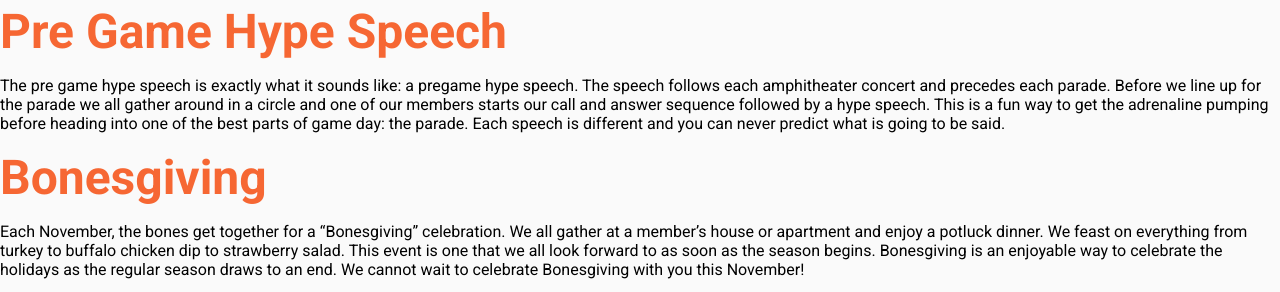
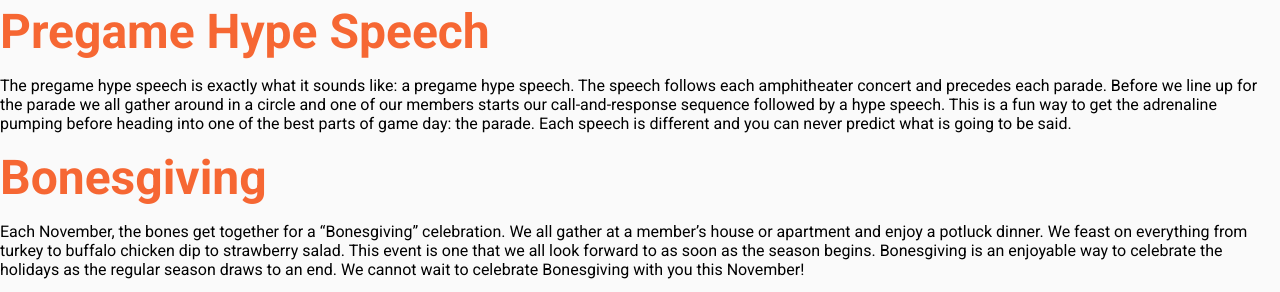
Before and after one commit to thurlbu/tigerbandwebpage, a PHP site: page /sections/trombones/index.php in a window 1280 px wide. Shown: the part 3147-3439 px from the top of the page. Run offline with PHP 8.4, Linux system fonts and the light colour scheme.

Commit message:
Trombone page - "pregame"; de-capitalization of instrument names & such

```diff
--- a/app/sections/alto-saxes/index.php
+++ b/app/sections/alto-saxes/index.php
@@ -49,7 +49,7 @@
     </div>
 
     <div class="section-quote alto">
-      <p>The Alto Saxophone section cultivates a jovial culture unmatched by any other section in Tiger Band. ‘Less Dancing, more dressing!’ Mr. Hurlburt, our assistant band director, said this to our section during a rehearsal.</p>
+      <p>The alto saxophone section cultivates a jovial culture unmatched by any other section in Tiger Band. ‘Less dancing, more dressing!’ Mr. Hurlburt, our assistant band director, said this to our section during a rehearsal.</p>
       <p>&mdash; Grant &amp; Sam </p>
     </div>
   </div>
--- a/app/sections/clarinets/index.php
+++ b/app/sections/clarinets/index.php
@@ -90,7 +90,7 @@
       <div class="tradition-tile">
         <div class="tradition-text">
           <h4>Purple Shorts &amp; Tiger Tails</h4>
-          <p>Game Day is fun for all of Tiger Band, and the Clarinet Section is no exception. On game days we all wear purple short shorts for the morning rehearsal, and we also have Tiger Tails that we hang from the bells of our clarinets. Both these traditions are fun ways to show our hype for Game Days!</p>
+          <p>Game Day is fun for all of Tiger Band, and the clarinet section is no exception. On game days we all wear purple short shorts for the morning rehearsal, and we also have Tiger Tails that we hang from the bells of our clarinets. Both these traditions are fun ways to show our hype for Game Days!</p>
         </div>
       </div>
     </div>
@@ -99,8 +99,8 @@
       <div class="tradition-tile">
         <div class="tradition-text">
           <h4>Breezeway Tunnel</h4>
-          <p>After Tiger Band gets into uniform, we stand in the Breezeway by the Brooks Center before we leave for pregame performance. When we are in the Breezeway, the Clarinet section makes a tunnel and we encourage anyone walking through the area to run past us and we’ll cheer as they go. Tiger Band exists to get Clemson fans excited for games, and little things like this get us excited too. </p>
-          <p>The Clarinet section also has a Pep Talk in the Breezeway that is given by Grayson to hype us up for the game. The whole point is to get everyone in the section pumped up before performing for all of the fans at the football games.</p>
+          <p>After Tiger Band gets into uniform, we stand in the Breezeway by the Brooks Center before we leave for pregame performance. When we are in the Breezeway, the clarinet section makes a tunnel and we encourage anyone walking through the area to run past us and we’ll cheer as they go. Tiger Band exists to get Clemson fans excited for games, and little things like this get us excited too. </p>
+          <p>The clarinet section also has a Pep Talk in the Breezeway that is given by Grayson to hype us up for the game. The whole point is to get everyone in the section pumped up before performing for all of the fans at the football games.</p>
         </div>
       </div>
       <div class="tradition-tile image">
--- a/app/sections/color-guard/index.php
+++ b/app/sections/color-guard/index.php
@@ -79,7 +79,7 @@
   </div>
 
   <div class="heading section-pages">
-      <h4>Cool Aspects</h4>
+      <h4>Our Section</h4>
   </div>
 
   <div class="media-container">
@@ -95,7 +95,7 @@
       </div>
       <div class="tradition-tile">
         <div class="tradition-text">
-          <h4>Why join Tiger Guard?</h4>
+          <h4>Why Join Tiger Guard?</h4>
           <p>Tiger Guard is not only an opportunity to physically express your talent, but to also express your personality with some of the greatest people, all while cheering on your Clemson Tigers! Tiger Guard takes hard work and dedication, but it is also the most fun and memorable college experience that you will have!</p>
         </div>
       </div>
@@ -119,7 +119,7 @@
       </div>
       <div class="tradition-tile">
         <div class="tradition-text">
-          <h4>How to join!</h4>
+          <h4>How to Join!</h4>
           <p>To join Tiger Guard, follow the link below. All you have to do is watch an instructional video that takes you through the audition process. There are no fees! The deadline for submitting your completed application is July 22! We hope to be spinning with you soon!</p>
           <a href="guard/" class="richLink">Join Tiger Guard</a>
         </div>
--- a/app/sections/mellophones/index.php
+++ b/app/sections/mellophones/index.php
@@ -49,7 +49,7 @@
     </div>
 
     <div class="section-quote">
-      <p>The only thing missing from the Mellophone family is YOU!</p>
+      <p>The only thing missing from the mellophone family is YOU!</p>
       <p>&mdash; Chris &amp; Raz</p>
     </div>
   </div>
--- a/app/sections/tenor-saxes/index.php
+++ b/app/sections/tenor-saxes/index.php
@@ -49,7 +49,7 @@
     </div>
 
     <div class="section-quote tenors">
-      <p>Unity in our diversity. Bring your talents to the Tenor Sax section!</p>
+      <p>Unity in our diversity. Bring your talents to the tenor sax section!</p>
       <p>&mdash; Devin Lane</p>
     </div>
   </div>
--- a/app/sections/trombones/index.php
+++ b/app/sections/trombones/index.php
@@ -88,8 +88,8 @@
       </div>
       <div class="tradition-tile">
         <div class="tradition-text">
-          <h4>Trombone Trumpet Battle</h4>
-          <p>The trombone trumpet battle is one of the most hilarious and entertaining parts of gameday for the entirety of Tiger Band. In the week leading up to a home game, each section prepares a song and a skit to accompany it. Before each home game rehearsal, the bones gather around the Bone Tree awaiting the trumpets' call. Eventually, they play a tune that calls us out from under the Bone Tree. Then, the competition begins. The whole band gathers around to watch the show. Seeing as the best is always saved for last, the trumpets perform first. After the trumpets wrap up their portion, it’s our turn to show the band what we’re made of. Once we complete our performance, it’s up to the rest of the band to decide who will come out victorious. Over the past few years, the trombones have been quite the dominant force as we rarely lose a battle with the trumpets. The battles are always enjoyable to participate in as well as watch. They are a unique and exciting way to start off gameday.</p>
+          <h4>Trombone-Trumpet Battle</h4>
+          <p>The trombone-trumpet battle is one of the most hilarious and entertaining parts of gameday for the entirety of Tiger Band. In the week leading up to a home game, each section prepares a song and a skit to accompany it. Before each home game rehearsal, the bones gather around the Bone Tree awaiting the trumpets' call. Eventually, they play a tune that calls us out from under the Bone Tree. Then, the competition begins. The whole band gathers around to watch the show. Seeing as the best is always saved for last, the trumpets perform first. After the trumpets wrap up their portion, it’s our turn to show the band what we’re made of. Once we complete our performance, it’s up to the rest of the band to decide who will come out victorious. Over the past few years, the trombones have been quite the dominant force as we rarely lose a battle with the trumpets. The battles are always enjoyable to participate in as well as watch. They are a unique and exciting way to start off gameday.</p>
         </div>
       </div>
     </div>
@@ -112,8 +112,8 @@
       </div>
       <div class="tradition-tile">
         <div class="tradition-text">
-          <h4>Pre Game Hype Speech </h4>
-          <p>The pre game hype speech is exactly what it sounds like: a pregame hype speech.  The speech follows each amphitheater concert and precedes each parade. Before we line up for the parade we all gather around in a circle and one of our members starts our call and answer sequence followed by a hype speech. This is a fun way to get the adrenaline pumping before heading into one of the best parts of game day: the parade. Each speech is different and you can never predict what is going to be said.</p>
+          <h4>Pregame Hype Speech </h4>
+          <p>The pregame hype speech is exactly what it sounds like: a pregame hype speech.  The speech follows each amphitheater concert and precedes each parade. Before we line up for the parade we all gather around in a circle and one of our members starts our call-and-response sequence followed by a hype speech. This is a fun way to get the adrenaline pumping before heading into one of the best parts of game day: the parade. Each speech is different and you can never predict what is going to be said.</p>
         </div>
       </div>
     </div>
--- a/app/sections/trumpets/index.php
+++ b/app/sections/trumpets/index.php
@@ -49,7 +49,7 @@
     </div>
 
     <div class="section-quote">
-      <p>Welcome to the Trumpet Section! We are an awesome, fun-loving group that also loves to play trumpet together. Throughout the season we battle the trombones (musically) and enjoy countless, unforgettable experiences cheering on our Clemson Tigers. We even have a great paper-plate awards ceremony to end the season. Here is a sneak-peek of the Clemson University Tiger Town Trumpets.</p>
+      <p>Welcome to the trumpet section! We are an awesome, fun-loving group that also loves to play trumpet together. Throughout the season we battle the trombones (musically) and enjoy countless, unforgettable experiences cheering on our Clemson Tigers. We even have a great paper-plate awards ceremony to end the season. Here is a sneak-peek of the Clemson University Tiger Town Trumpets.</p>
       <p>&mdash; Alicia, Mac, &amp; Nick</p>
     </div>
   </div>
```
